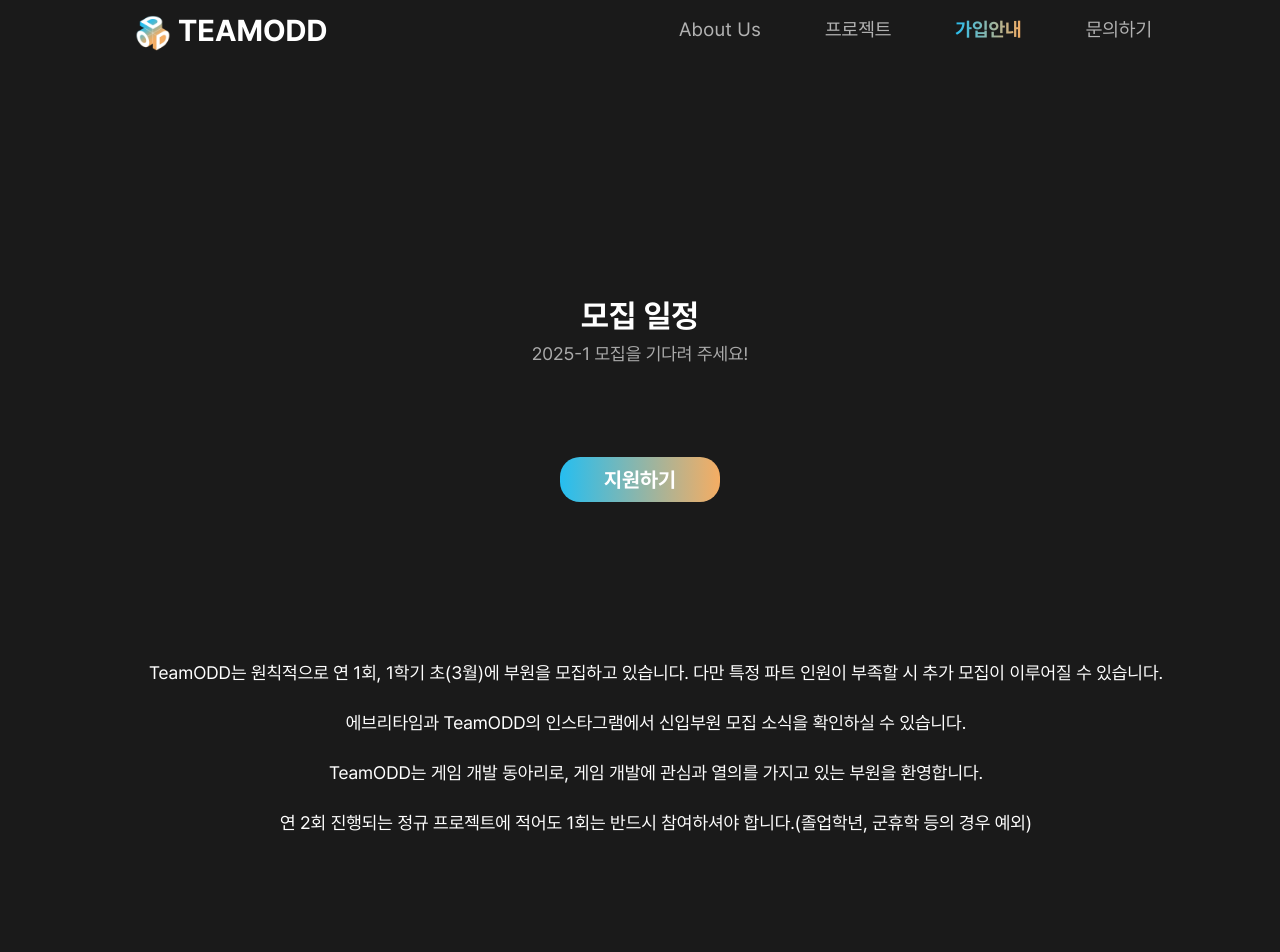
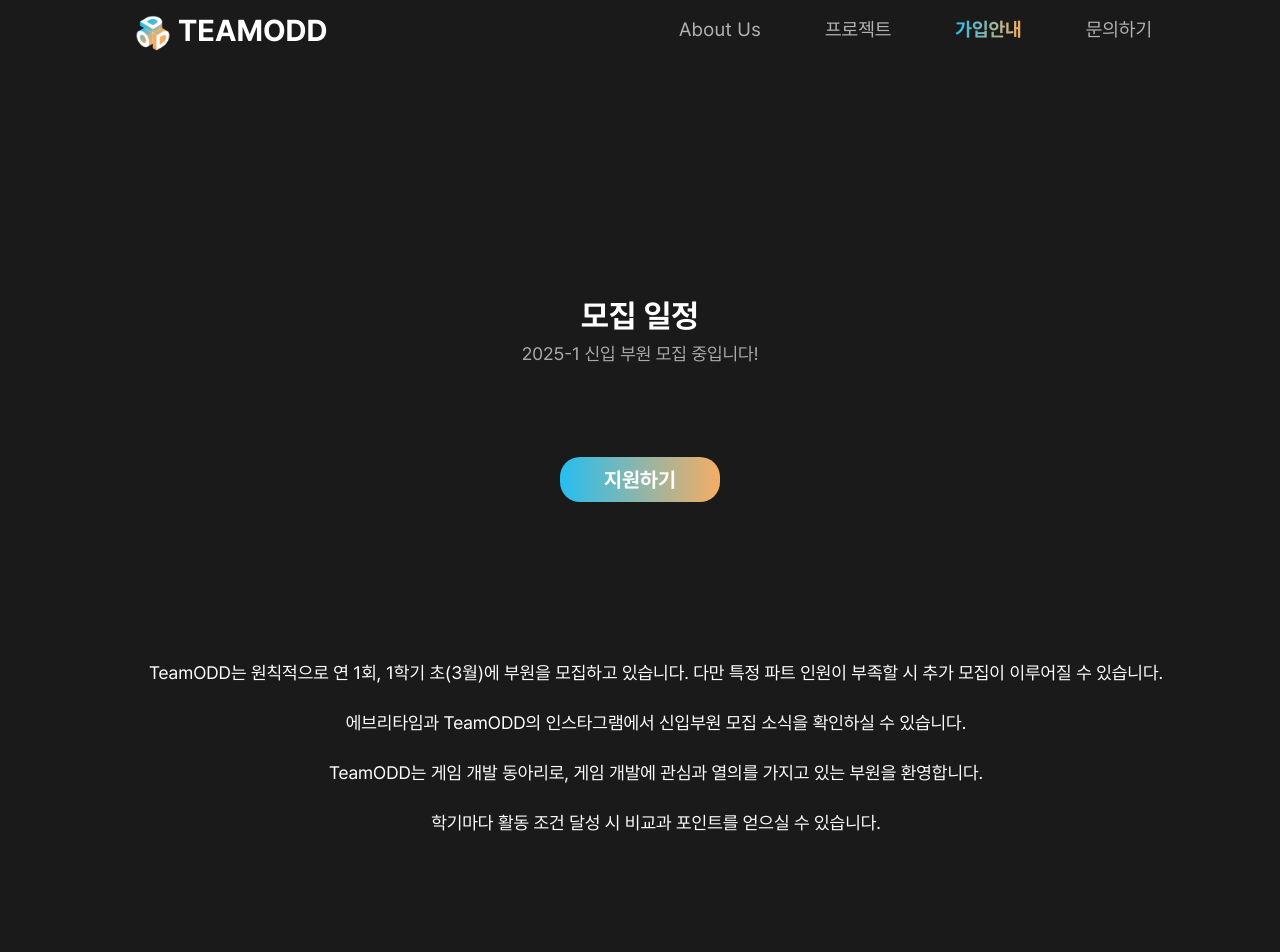
Before and after one commit to TeamODD/TeamODDWebsite, a React (Vite) app: page /join in a window 1280 px wide. Shown: the top 952 px of the page. Built offline with nearby package versions, Linux system fonts and the light colour scheme; no server answers; the database is empty.

Commit message:
모집 시작

```diff
--- a/src/routes/Join.tsx
+++ b/src/routes/Join.tsx
@@ -28,7 +28,7 @@ const Join = () => {
     <div className="join-container">
       <div className="join-content">
         <h2 className="join-title">모집 일정</h2>
-        <p className="join-text">2025-1 모집을 기다려 주세요!</p>
+        <p className="join-text">2025-1 신입 부원 모집 중입니다!</p>
         <div className="join-button">
           <GradientButton
             innerText="지원하기"
@@ -56,8 +56,7 @@ const Join = () => {
             부원을 환영합니다.
           </li>
           <li>
-            연 2회 진행되는 정규 프로젝트에 적어도 1회는 반드시 참여하셔야
-            합니다.(졸업학년, 군휴학 등의 경우 예외)
+            학기마다 활동 조건 달성 시 비교과 포인트를 얻으실 수 있습니다.
           </li>
         </ul>
       </div>
```
